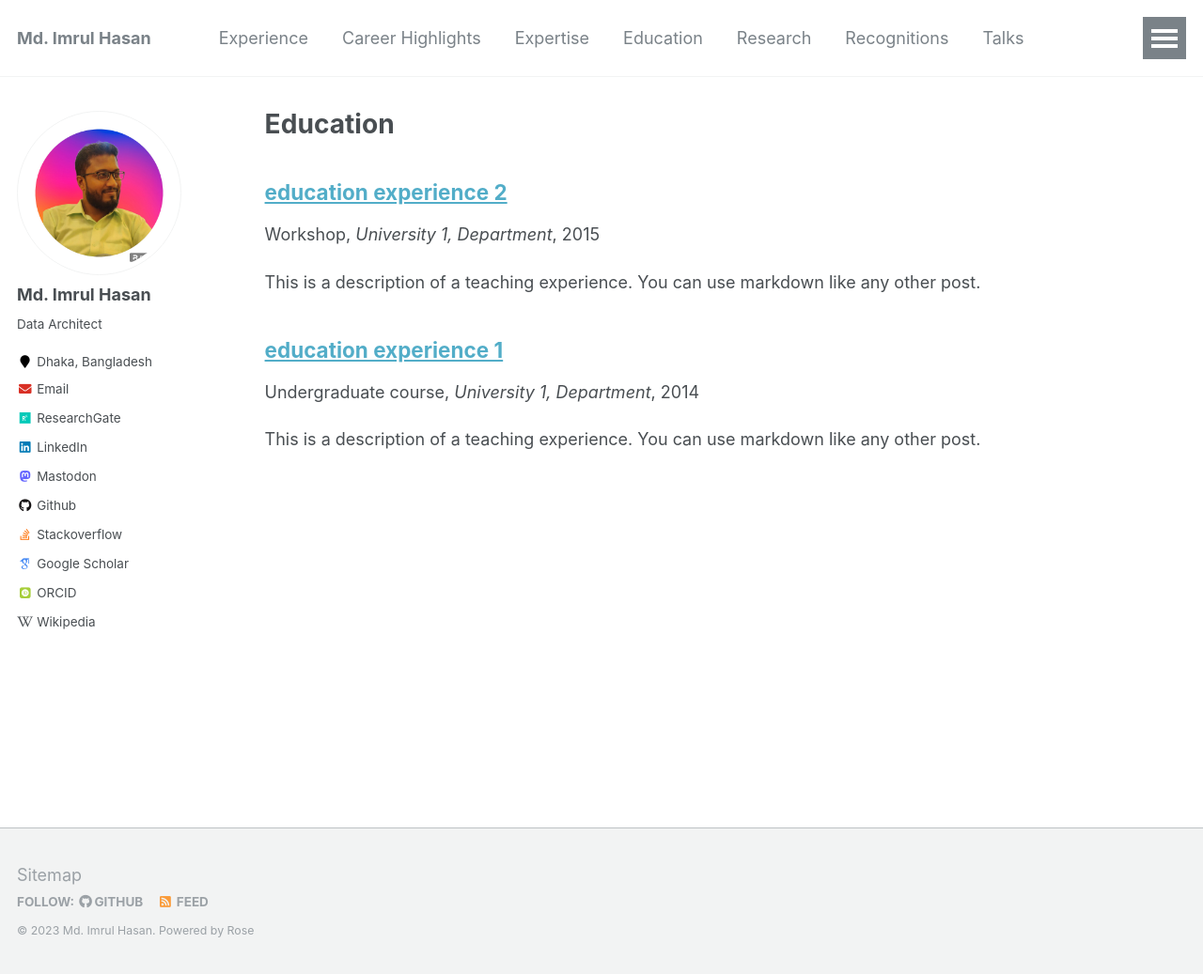
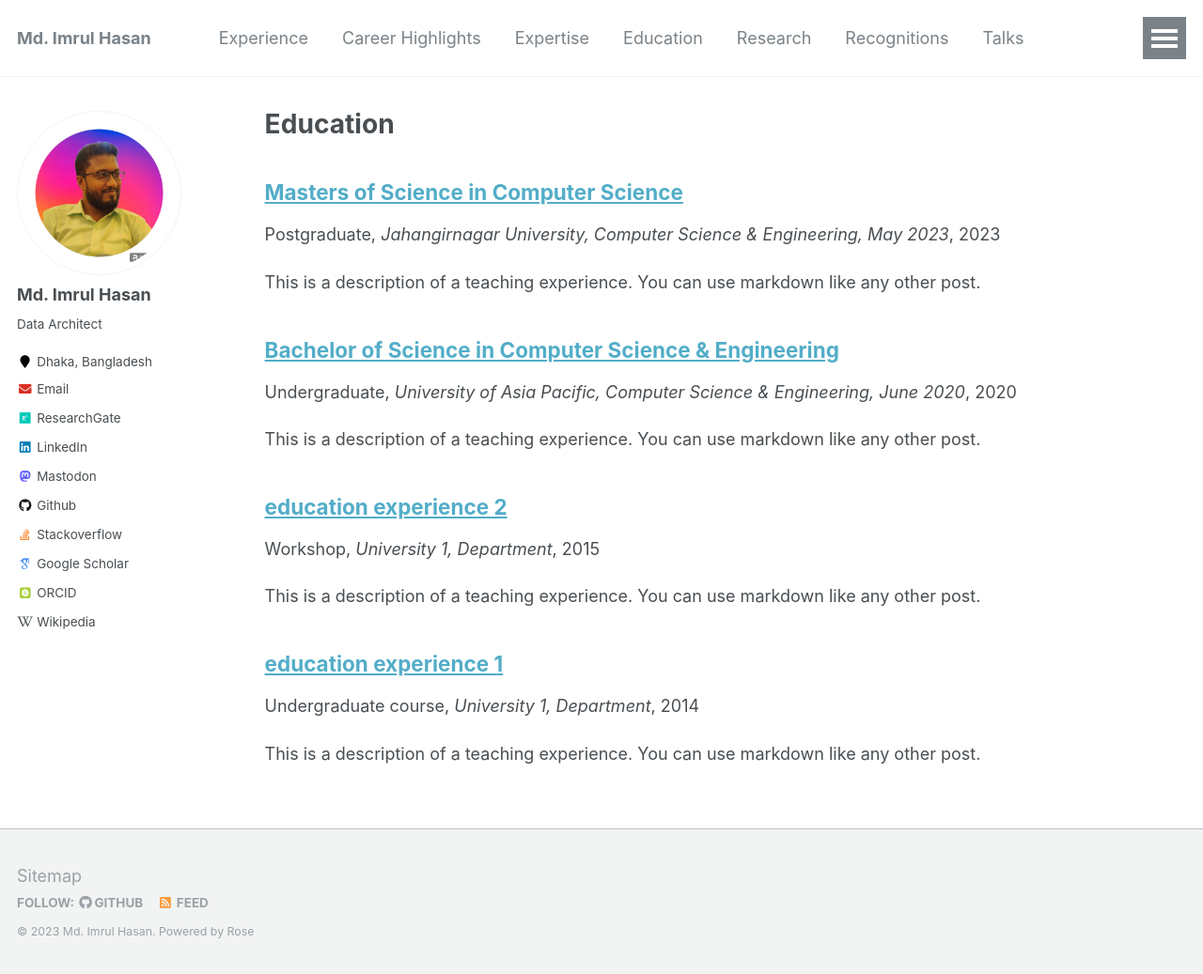
Before and after one commit to imrulhasandata/imrulhasandata, a Jekyll site: the page built from _pages/education.html, in a window 1280 px wide and 1037 px high. Shown: the whole window at 94% size. Built offline with Jekyll 4.4.1, drawn with Linux system fonts in a browser that asks for light colours; some web fonts are replaced.

Commit message:
mac: Education v1

```diff
--- /dev/null
+++ b/_education/2020-bsc.md
@@ -0,0 +1,20 @@
+---
+title: "Bachelor of Science in Computer Science & Engineering"
+collection: education
+type: "Undergraduate"
+permalink: /education/2020-bsc
+venue: "University of Asia Pacific, Computer Science & Engineering, June 2020"
+date: 2020-06-05
+location: "Dhaka, Bangladesh"
+---
+
+This is a description of a teaching experience. You can use markdown like any other post.
+
+Heading 1
+======
+
+Heading 2
+======
+
+Heading 3
+======
--- /dev/null
+++ b/_education/2023-msc.md
@@ -0,0 +1,20 @@
+---
+title: "Masters of Science in Computer Science"
+collection: education
+type: "Postgraduate"
+permalink: /education/2023-msc
+venue: "Jahangirnagar University, Computer Science & Engineering, May 2023"
+date: 2023-05-01
+location: "Dhaka, Bangladesh"
+---
+
+This is a description of a teaching experience. You can use markdown like any other post.
+
+Heading 1
+======
+
+Heading 2
+======
+
+Heading 3
+======
```
Also changed, not shown: _includes/social-share.html (+9 -3 lines).
